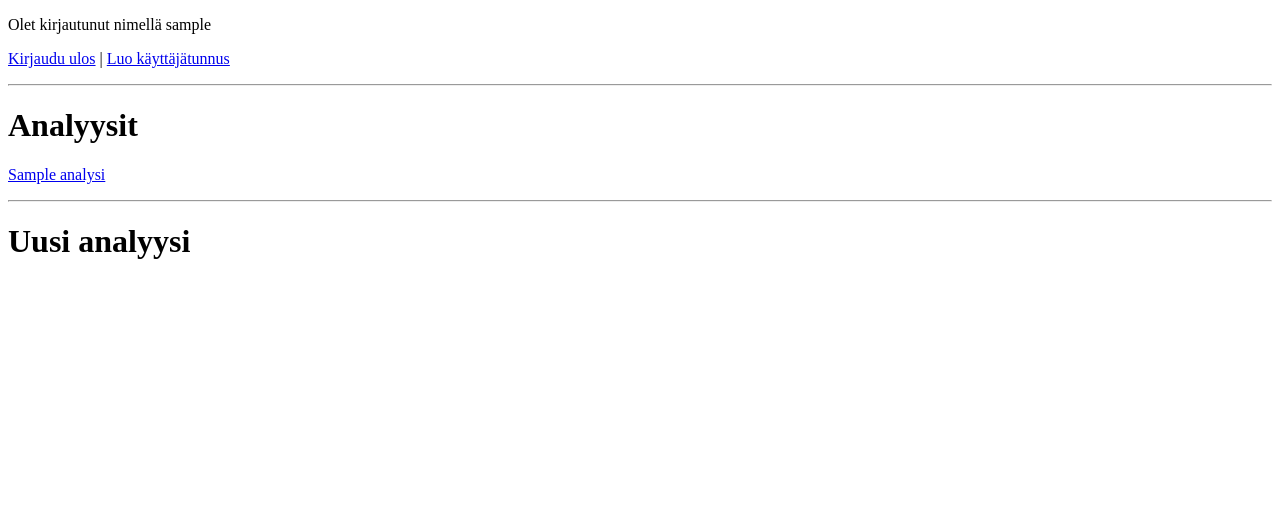
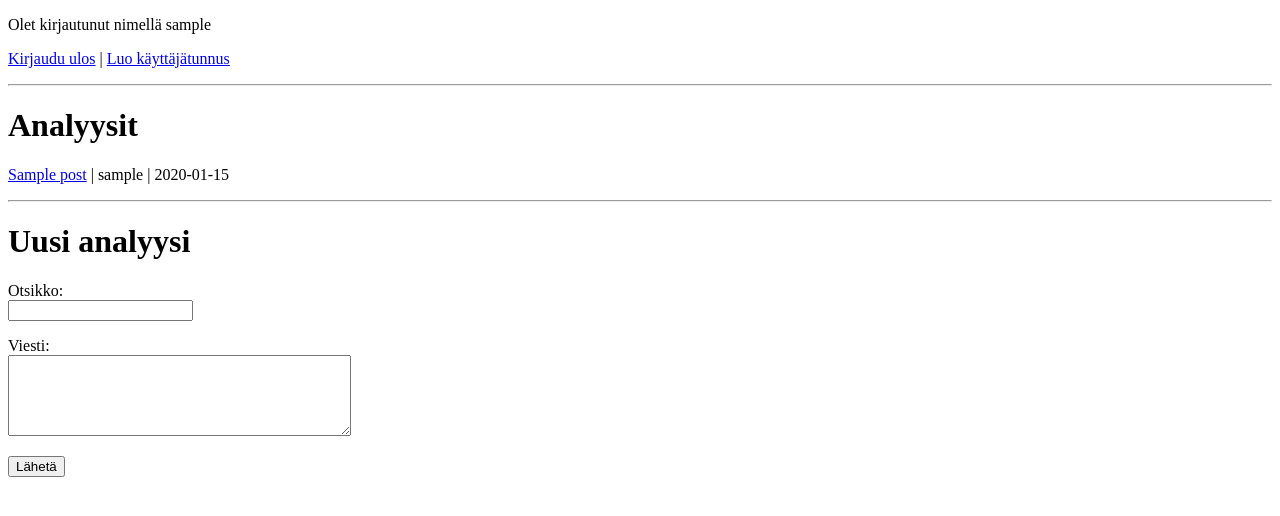
Before and after one commit to jopezizi/investor-club, a Flask app: page / in a window 1280 px wide. Shown: the top 516 px of the page. Run offline with Flask 3, Linux system fonts and the light colour scheme; the visitor is signed in with stand-in values (Sample User, id 1); tables that the repository leaves empty hold one stand-in row (values such as "Sample post").

Commit message:
added ability to view posts in separate pages

```diff
--- a/app.py
+++ b/app.py
@@ -21,9 +21,11 @@ def database_init():
                username TEXT UNIQUE,
                password_hash TEXT)
               '''),
-              ('''CREATE TABLE IF NOT EXISTS analysis (
+              ('''CREATE TABLE IF NOT EXISTS posts (
                id INTEGER PRIMARY KEY,
                title TEXT,
+               content TEXT,
+               sent_at TEXT,
                user_id INTEGER REFERENCES users)
               '''),
               ('''CREATE TABLE IF NOT EXISTS comments (
@@ -31,7 +33,7 @@ def database_init():
                content TEXT,
                sent_at TEXT,
                user_id INTEGER REFERENCES users,
-               analysis_id INTEGER REFERENCES analysis)
+               post_id INTEGER REFERENCES post)
               ''')
               ]
         for q in queries:
@@ -53,10 +55,10 @@ def login():
     username = request.form.get("username", "")
     password = request.form.get("password", "")
 
-    sql = "SELECT password_hash FROM users WHERE username = ?"
-    password_hash = query(sql, username)
+    sql = "SELECT password_hash, id FROM users WHERE username = ?"
+    user_info = query(sql, username)
 
-    if not password_hash:
+    if not user_info:
         return '''VIRHE: väärä tunnus tai salasana
         <p>
         <a href='/'>
@@ -65,15 +67,36 @@ def login():
         </p>
         '''
 
-    password_hash = password_hash[0][0]
+    password_hash = user_info[0][0]
+    user_id = user_info[0][1]
 
     if check_password_hash(password_hash, password):
         session["username"] = username
+        session["user_id"] = user_id
         return redirect("/")
     else:
         return "VIRHE: väärä tunnus tai salasana"
 
 @app.route("/logout")
 def logout():
-    del session["username"]
+    session.pop("username", None)
+    session.pop("user_id", None)
     return redirect("/")
+
+@app.route('/new_post', methods=['POST'])
+def new_post():
+    if 'user_id' not in session:
+        return redirect('/')
+
+    title = request.form['title']
+    content = request.form['content']
+    user_id = session['user_id']
+
+    post_id = posts.add_post(title, content, user_id)
+    return redirect('/post/' + str(post_id))
+
+@app.route('/post/<int:post_id>')
+def show_post(post_id):
+    post = posts.get_post(post_id)
+    comments = posts.get_comments(post_id)
+    return render_template('post.html', post=post, comments=comments)
--- a/posts.py
+++ b/posts.py
@@ -1,9 +1,44 @@
 import app
+import sqlite3
 
 def get_posts():
-    sql = '''SELECT a.id, a.title, a.user_id
-            FROM analysis a
-            ORDER BY a.id DESC
+    sql = '''SELECT p.id, p.title, p.sent_at, p.user_id, u.username
+            FROM posts p
+            JOIN users u ON P.user_id = u.id
+            ORDER BY p.id DESC
             '''
     rows = app.query(sql)
-    return [{"id": row[0], "title": row[1], "user_id": row[2]} for row in rows]
+    return [{"id": row[0], "title": row[1], "sent_at":row[2], "user_id": row[3],"username": row[4]} for row in rows]
+
+
+def add_post(title, content, user_id):
+    sql = '''
+        INSERT INTO posts (title, content, sent_at, user_id) VALUES(?, ?, datetime('now', 'localtime'), ?)
+        '''
+    with sqlite3.connect('database.db') as db:
+        cursor = db.cursor()
+        cursor.execute(sql, (title, content, user_id))
+        return cursor.lastrowid
+
+def get_post(post_id):
+    sql = '''SELECT p.id, p.title, p.content, p.sent_at, p.user_id, u.username
+            FROM posts p
+            JOIN users u ON p.user_id = u.id
+            WHERE p.id = ?
+            '''
+    post = app.query(sql,(post_id))
+    if post:
+        return [{'id':post[0][0], 'title':post[0][1],'content':post[0][2],'sent_at':post[0][3],'user_id':post[0][4], 'username':post[0][5]}]
+    else:
+        return 'Post not found'
+
+def get_comments(post_id):
+    sql = '''SELECT c.id, c.content, c.sent_at, c.user_id, c.post_id
+            FROM comments c
+            WHERE c.post_id = ?
+        '''
+    comments = app.query(sql, (post_id))
+    if comments:
+        return [{'id':comments[0][0], 'content':comments[0][1],'sent_at':comments[0][2],'user_id':comments[0][3],'post_id':comments[0][4]}]
+    else:
+        return 'No comments'
--- a/templates/index.html
+++ b/templates/index.html
@@ -35,12 +35,27 @@
   <h1>Analyysit</h1>
   {% for post in post_list %}
   <p>
-    <a href='/post/{{ post.id }}'>{{post.title}}</a>
+    <a href='/post/{{ post.id }}'>{{post.title}}</a> | {{post.username}} | {{post.sent_at}}
     <br />
   </p>
   <hr />
   {% endfor %}
+  {% if session.username %}
   <h1>Uusi analyysi</h1>
+
+  <form action='/new_post' method='post'>
+    <p>
+      Otsikko: <br />
+      <input type="text" name="title" />
+    </p>
+    <p>
+      Viesti: <br />
+      <textarea name="content" rows="5" cols="40"></textarea>
+    </p>
+    <input type="submit" value="Lähetä" />
+    </p>
+  </form>
+ {% endif %}
 </body>
 
 </html>
```
Also changed, not shown: templates/post.html (added, +16 -0 lines).
